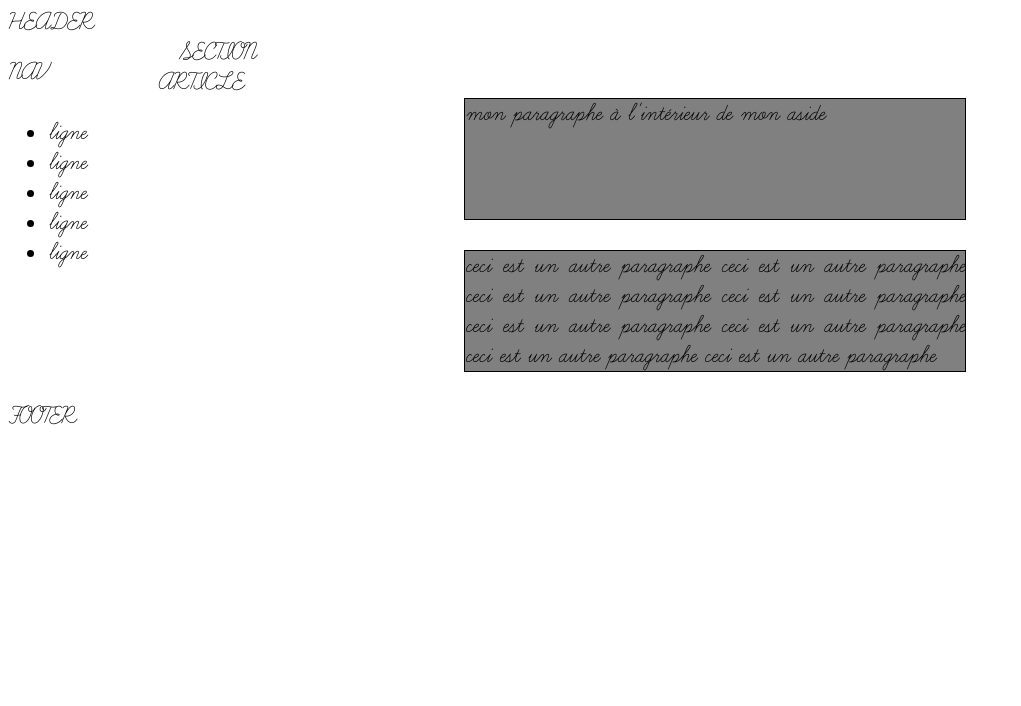
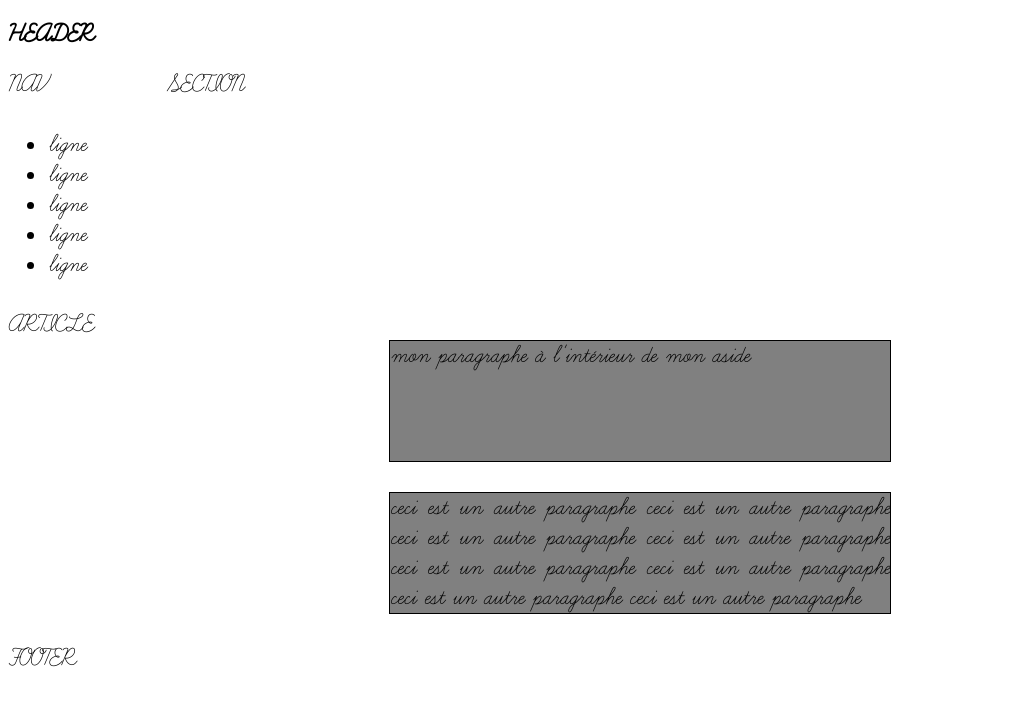
Before and after one commit to jsidos/Mooc, a plain HTML site: page Html5/Day3/First.html in a window 1280 px wide. Shown: the whole page, without its empty margins (0-1021 px from the left). Drawn offline with Linux system fonts and the light colour scheme.

Commit message:
avant TP

```diff
--- a/Html5/Day3/First.html
+++ b/Html5/Day3/First.html
@@ -9,7 +9,9 @@
 		<title>Ma Page</title>
 	</head>
 	<body>
-		<header>HEADER</header>
+		<header>
+			<h1>HEADER</h1>
+		</header>
 		<nav>NAV
 			<ul>
 				<li>ligne</li>
--- a/Html5/Day3/style.css
+++ b/Html5/Day3/style.css
@@ -37,15 +37,21 @@ p
 
 nav
 {
-	margin-top:20px;
 	width:150px;
-	float:left;
 	/* border:1px solid black; */
-
+	display:inline-block;
+	vertical-align:top;
 }
 
 section
 {
 	/* border:1px solid blue; */
-	margin-left:170px;
+	/* margin-left:170px; */
+	display:inline-block;
+	vertical-align:top;
 }
+
+/* h1, p
+{
+	display:inline;
+} */
```
